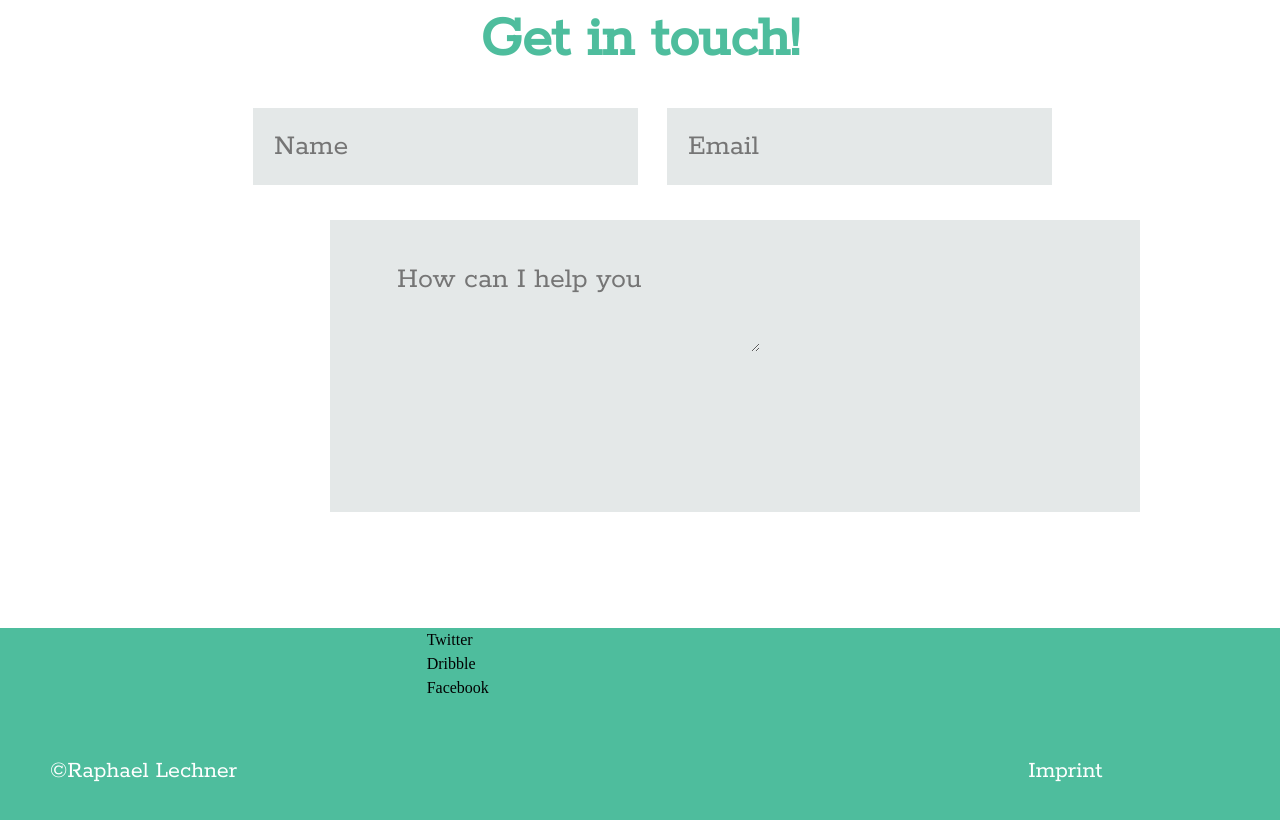
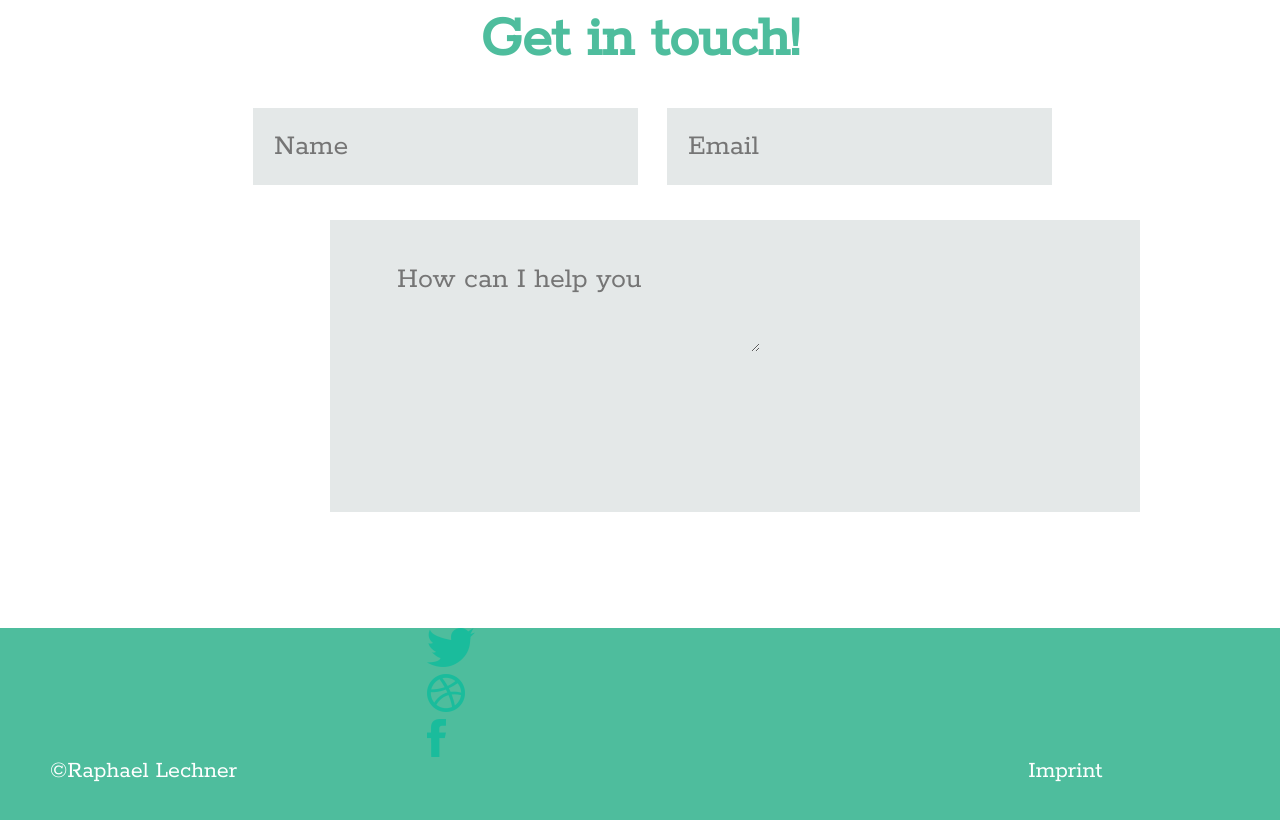
Before and after one commit to ShaRay/raphael, a website: page index.html in a window 1280 px wide. Shown: the part 2705-3525 px from the top of the page. Drawn offline with Linux system fonts and the light colour scheme.

Commit message:
added social icons

```diff
--- a/index.html
+++ b/index.html
@@ -140,10 +140,10 @@
       <p class="copy">&copy;Raphael Lechner</p>
     </div>
     <div class="col col-4">
-      <ul>
-        <li>Twitter</li>
-        <li>Dribble</li>
-        <li>Facebook</li>
+      <ul class="social-icons">
+        <li class="twitter"><a href="https:twitter.com"><img src="dist/img/twitter.png" alt="Twitter" /></a></li>
+        <li class="dribbble"><a href="https:dribbble.com"><img src="dist/img/dribbble.png" alt="Dribbble" /></a></li>
+        <li class="facebook"><a href="https:facebook.com"><img src="dist/img/facebook.png" alt="Facebook"  /></a></li>
       </ul>
     </div>
     <div class="col col-4">
```
